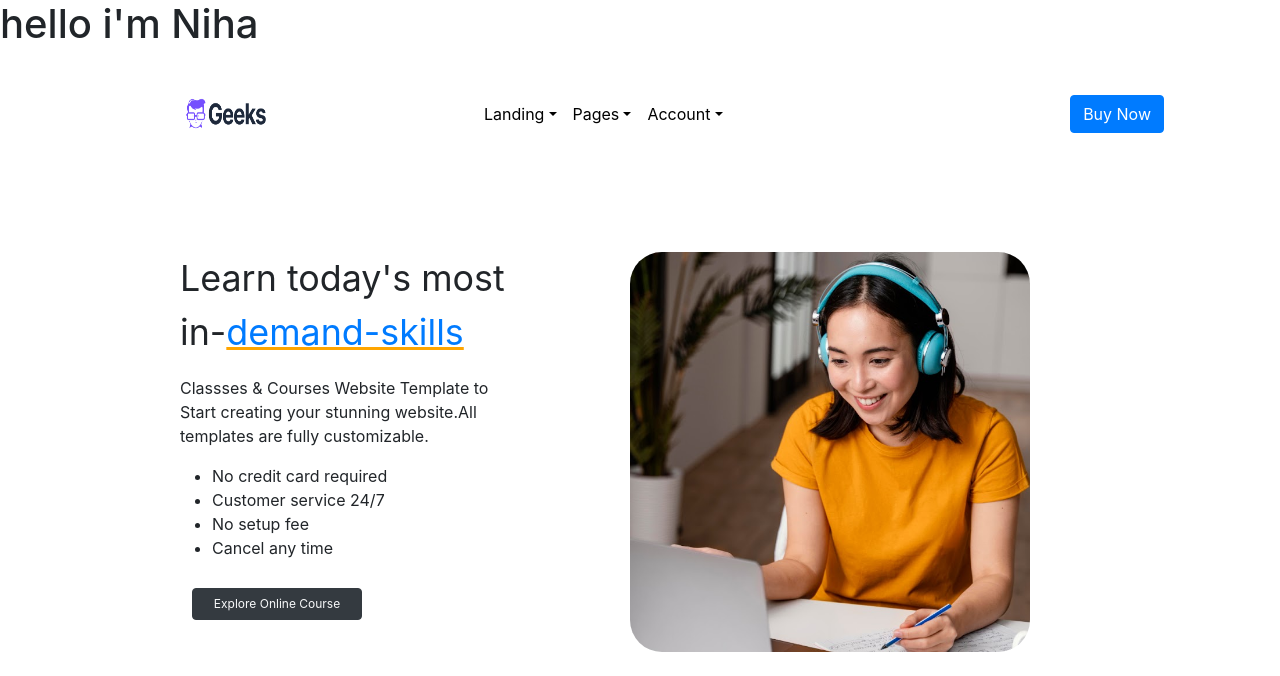
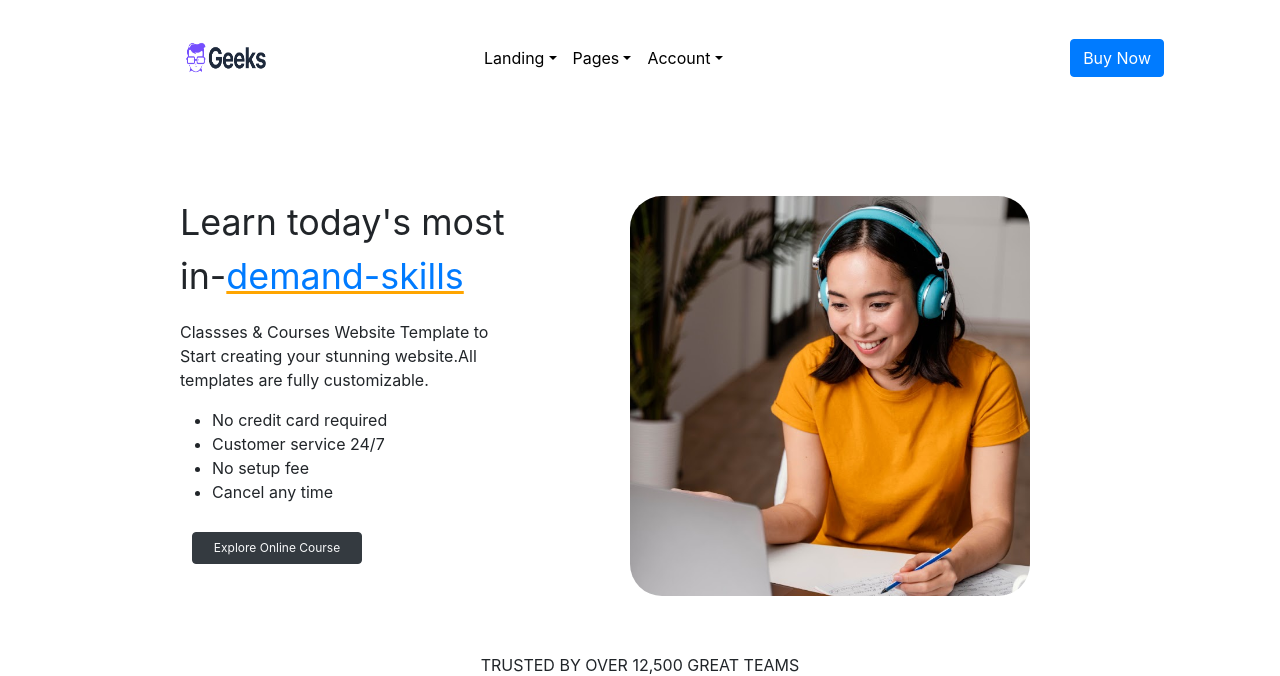
Before and after one commit to Khadidja-Niyodusenga/KhadidjaNiha.github.io, a plain HTML site: page index.html in a window 1280 px wide. Shown: the top 676 px of the page. Drawn offline with nearby package versions, Linux system fonts and the light colour scheme.

Commit message:
Update index.html

```diff
--- a/index.html
+++ b/index.html
@@ -1,4 +1,4 @@
-<h1>hello i'm Niha</h1>
+
 <!DOCTYPE html>
 <html>
 <head>
```
